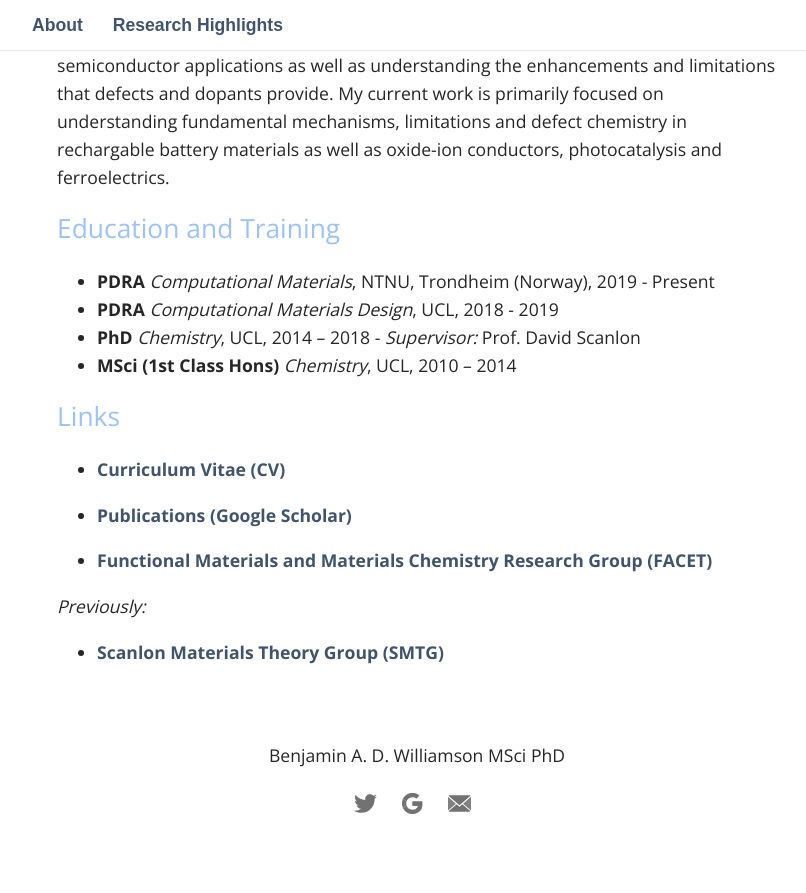
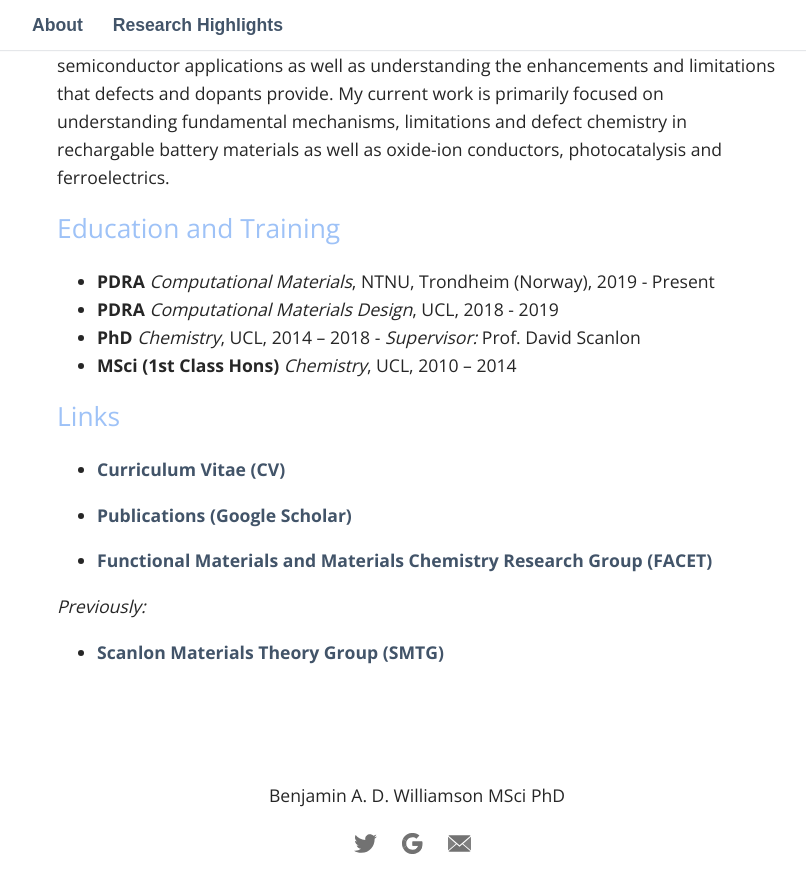
Before and after one commit to badw/badw.github.io, a Jekyll site: the page built from index.md, in a window 1280 px wide and 900 px high, scrolled down 791 px. Shown: the top 893 px of the window, without its empty margins (223-1029 px from the left). Built offline with Jekyll 4.4.1, drawn with Linux system fonts in a browser that asks for light colours; some web fonts are replaced.

Commit message:
moved footer.html in _layouts/default.html

```diff
--- a/_layouts/default.html
+++ b/_layouts/default.html
@@ -8,8 +8,9 @@
 		<article>
 			{{ content }}
 		</article>
-		{% include footer.html %}
 	</main>
+	{% include footer.html %}
+
 {% if jekyll.environment == 'production' %}
 {% include google_analytics.html %}
 {% endif %}
```
